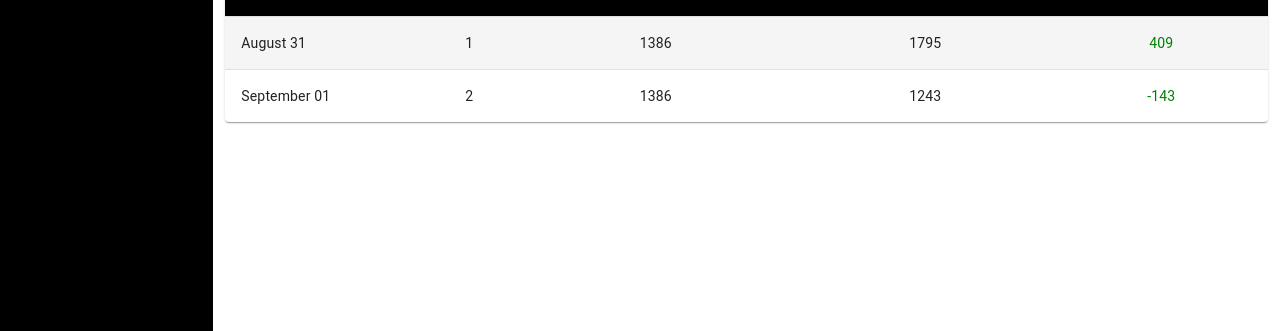
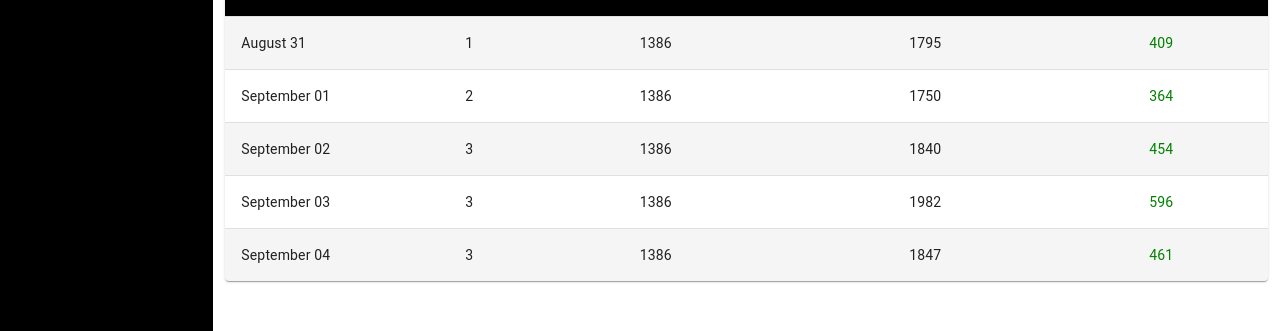
Before and after one commit to PraveeDurairaj/Demo-Ecommerce, a Next.js app: page / in a window 1280 px wide. Shown: the part 228-559 px from the top of the page. Built offline with nearby package versions, Linux system fonts and the light colour scheme.

Commit message:
tuesday and wenday update

```diff
--- a/Components/Dashboard/Dashboard.js
+++ b/Components/Dashboard/Dashboard.js
@@ -65,7 +65,10 @@ const Dashboard = () => {
 
     const rows = [
         createData('August 31', 1, 1386, 1795),
-        createData('September 01', 2, 1386,1243),
+        createData('September 01', 2, 1386,1750),
+        createData('September 02', 3, 1386,1840),
+        createData('September 03', 3, 1386,1982),
+        createData('September 04', 3, 1386,1847),
     ];
     return (
         <Container>
```
